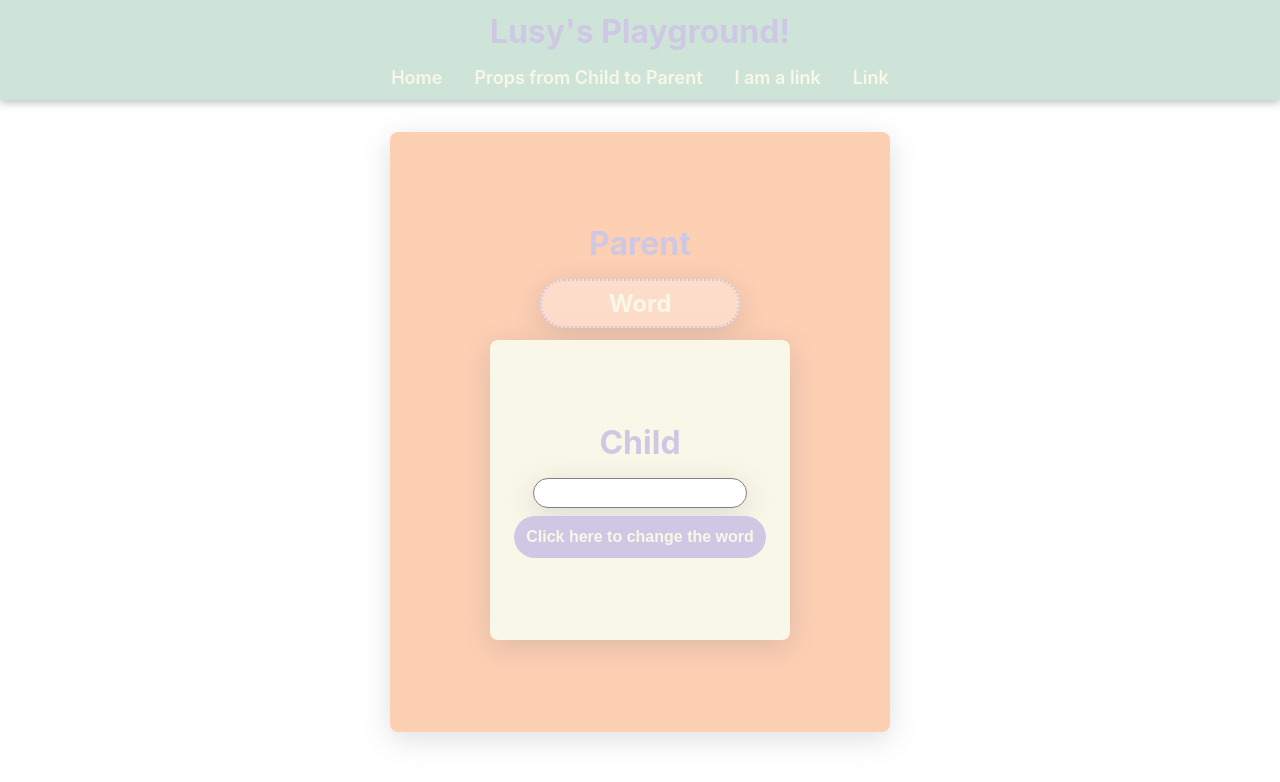
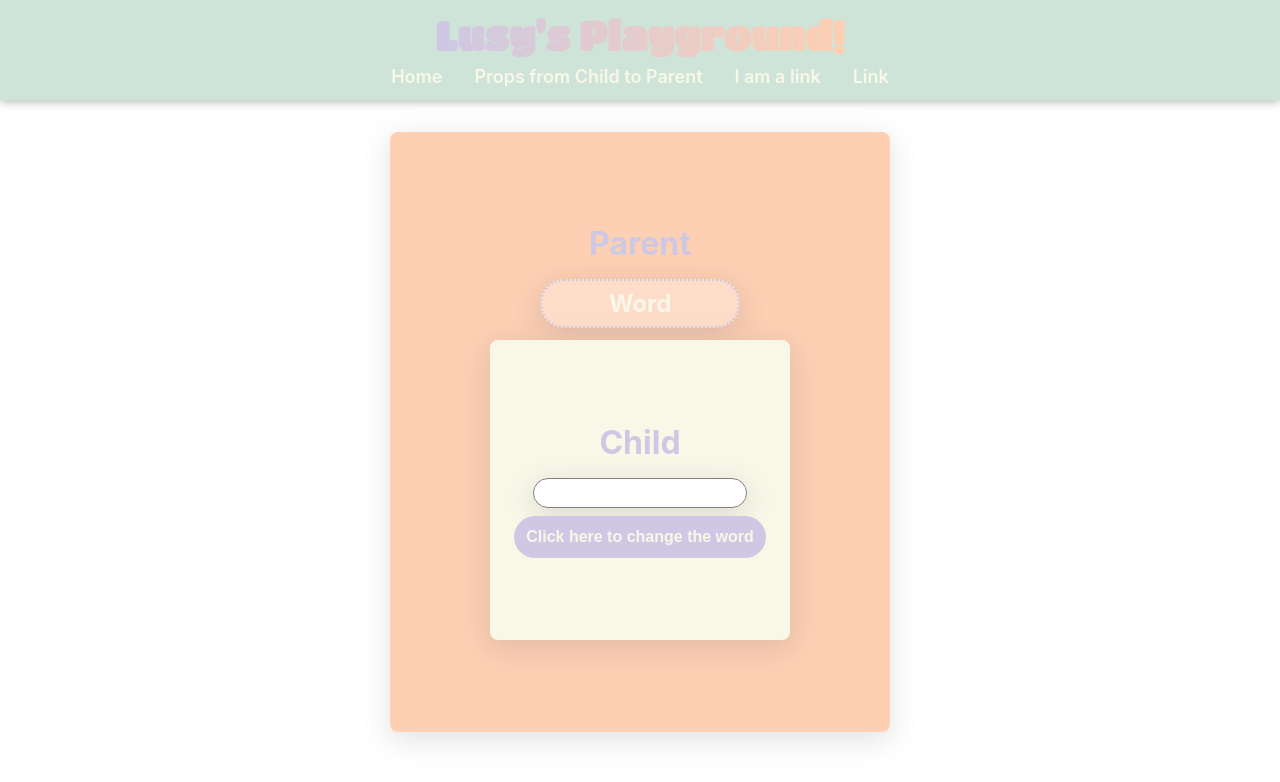
Before and after one commit to lindabertling/my-react-playground, a React (Create React App) app: page /child-to-parent in a window 1280 px wide. Shown: the top 782 px of the page. Built offline with nearby package versions, Linux system fonts and the light colour scheme.

Commit message:
added fun google font + styled site title

```diff
--- a/public/index.html
+++ b/public/index.html
@@ -3,6 +3,7 @@
   <head>
     <meta charset="utf-8" />
     <link rel="icon" href="./icon-shrimp-solid.svg" />
+
     <meta name="viewport" content="width=device-width, initial-scale=1" />
     <meta name="theme-color" content="#000000" />
     <meta
--- a/src/App.css
+++ b/src/App.css
@@ -1,3 +1,5 @@
+/* @import url("https://fonts.googleapis.com/css2?family=Kumbh+Sans:wght@400;700&display=swap"); */
+
 .App {
   text-align: center;
 
--- a/src/components/Header.css
+++ b/src/components/Header.css
@@ -17,6 +17,15 @@
 
 h1 {
   color: #cec8e4;
+}
+
+.header-title {
+  font-family: "Titan One", Arial, Helvetica, sans-serif;
+  font-size: 2.5em;
+  margin-bottom: 8px;
+  background-image: linear-gradient(to right, #cec8e4, #fdcfb3);
+  -webkit-background-clip: text;
+  -webkit-text-fill-color: transparent;
 }
 
 .nav {
--- a/src/index.css
+++ b/src/index.css
@@ -1,3 +1,5 @@
+@import url("https://fonts.googleapis.com/css2?family=Titan+One&display=swap");
+
 * {
   box-sizing: border-box;
   margin: 0;
```
